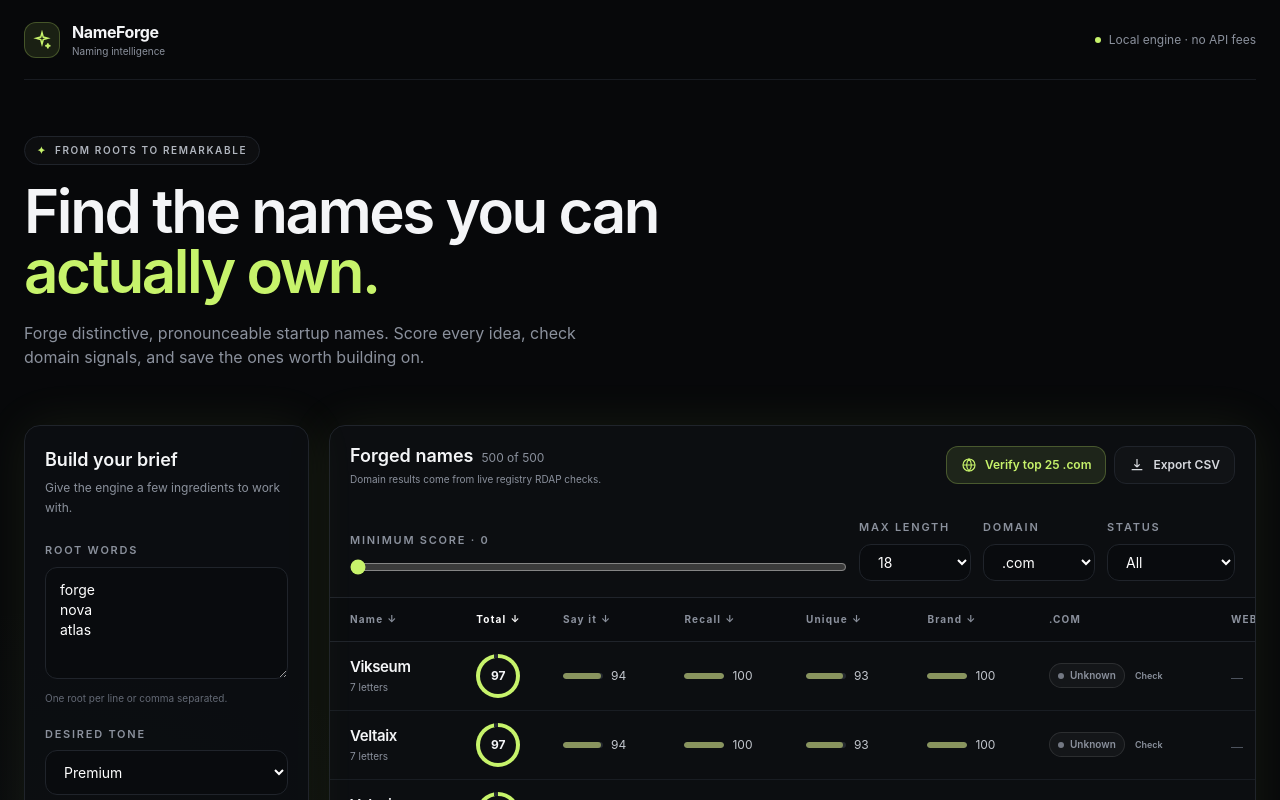
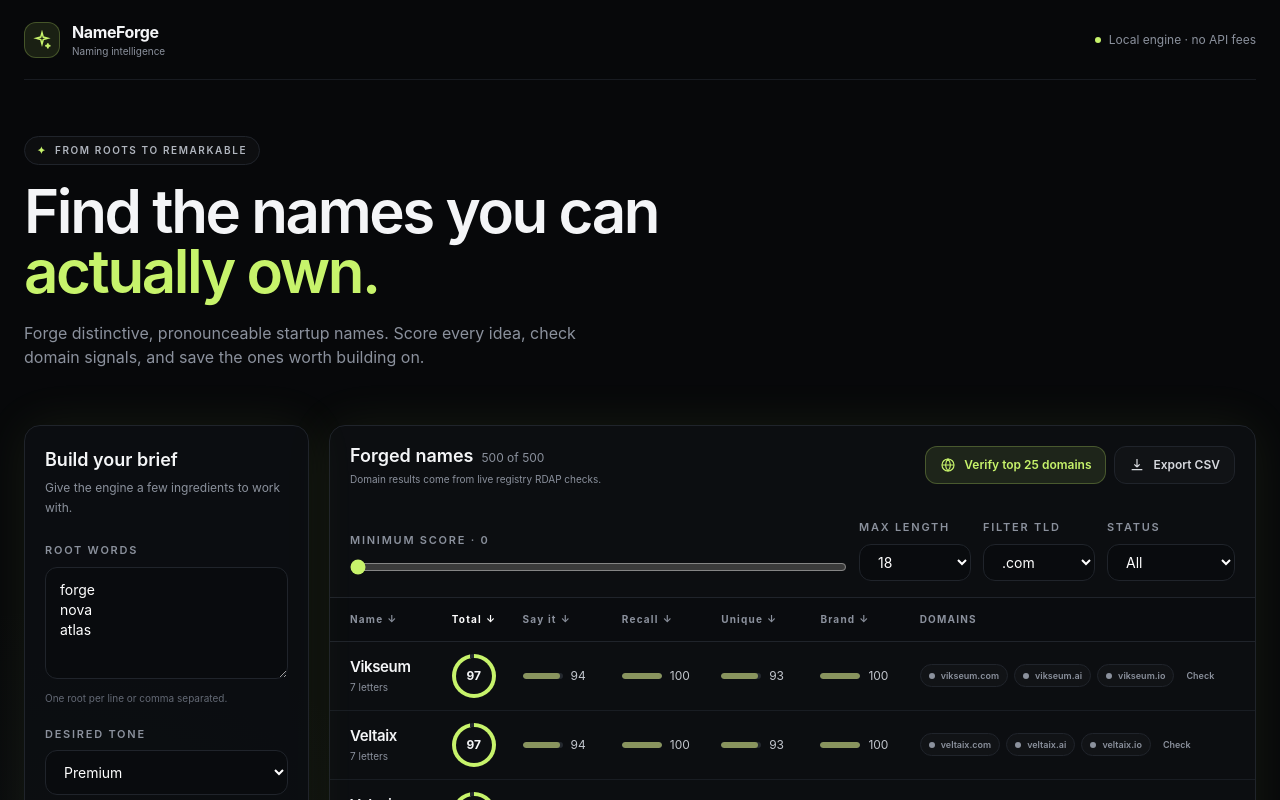
Before and after one commit to elmaxo77/nameforge, a Next.js app: page / in a window 1280 px wide. Shown: the top 800 px of the page. Built offline with nearby package versions, Linux system fonts and the light colour scheme.

Commit message:
Compare all domains in main results

```diff
--- a/app/api/domains/explore/route.ts
+++ /dev/null
@@ -1,41 +0,0 @@
-import { NextResponse } from "next/server";
-import { checkDomainRdap } from "@/lib/domain/rdap";
-import { generateDomainVariants } from "@/lib/domain/variants";
-import type { Extension } from "@/types/name";
-
-export const maxDuration = 30;
-
-const extensions: Extension[] = [".com", ".ai", ".io"];
-
-export async function POST(request: Request) {
-  try {
-    const body = await request.json() as { name?: unknown; extension?: unknown };
-    if (typeof body.name !== "string" || !extensions.includes(body.extension as Extension)) {
-      return NextResponse.json({ error: "Invalid name or extension" }, { status: 400 });
-    }
-    const extension = body.extension as Extension;
-    const variants = generateDomainVariants(body.name, 40);
-    let attempts = 0;
-
-    for (let index = 0; index < variants.length; index += 5) {
-      const chunk = variants.slice(index, index + 5);
-      const statuses = await Promise.all(
-        chunk.map((variant) => checkDomainRdap(`${variant}${extension}`)),
-      );
-      attempts += chunk.length;
-      const availableIndex = statuses.findIndex((status) => status === "available");
-      if (availableIndex >= 0) {
-        const name = chunk[availableIndex];
-        return NextResponse.json({
-          name: name[0].toUpperCase() + name.slice(1),
-          domain: `${name}${extension}`,
-          attempts: attempts - chunk.length + availableIndex + 1,
-        });
-      }
-    }
-
-    return NextResponse.json({ name: null, attempts, message: "No available close variant found." });
-  } catch {
-    return NextResponse.json({ error: "Unable to explore variants" }, { status: 500 });
-  }
-}
--- a/components/DomainBadge.tsx
+++ /dev/null
@@ -1,16 +0,0 @@
-import type { DomainStatus } from "@/types/name";
-
-const styles: Record<DomainStatus, string> = {
-  available: "border-lime/25 bg-lime/10 text-lime",
-  taken: "border-rose-400/20 bg-rose-400/10 text-rose-300",
-  unknown: "border-white/10 bg-white/[0.035] text-muted",
-};
-
-export function DomainBadge({ status }: { status: DomainStatus }) {
-  return (
-    <span className={`inline-flex min-w-[76px] items-center justify-center gap-1.5 rounded-full border px-2 py-1 text-[10px] font-semibold capitalize ${styles[status]}`}>
-      <span className="h-1.5 w-1.5 rounded-full bg-current opacity-80" />
-      {status}
-    </span>
-  );
-}
--- a/components/Filters.tsx
+++ b/components/Filters.tsx
@@ -28,7 +28,7 @@ export function Filters({ filters, setFilters, extension, setExtension, availabl
         </select>
       </label>
       <label>
-        <span className="label">Domain</span>
+        <span className="label">Filter TLD</span>
         <select className="control !w-28 !py-2" value={extension} onChange={(e) => setExtension(e.target.value as Extension)}>
           {availableExtensions.map((ext) => <option key={ext}>{ext}</option>)}
         </select>
--- a/components/NameForgeApp.tsx
+++ b/components/NameForgeApp.tsx
@@ -4,7 +4,6 @@ import { useEffect, useMemo, useState } from "react";
 import { DEFAULT_OPTIONS } from "@/data/seed";
 import { exportCandidatesCsv } from "@/lib/csv";
 import { generateNames } from "@/lib/generator";
-import { scoreName } from "@/lib/scoring";
 import type { Extension, GeneratorOptions, NameCandidate, ShortlistEntry, WorkspaceVariant } from "@/types/name";
 import { DownloadIcon, GlobeIcon, SparkIcon } from "./icons";
 import { InputPanel } from "./InputPanel";
@@ -25,8 +24,6 @@ export function NameForgeApp() {
   const [shortlist, setShortlist] = useState<ShortlistEntry[]>([]);
   const [visibleCount, setVisibleCount] = useState(60);
   const [verifying, setVerifying] = useState<Set<string>>(new Set());
-  const [exploring, setExploring] = useState<Set<string>>(new Set());
-  const [exploreErrors, setExploreErrors] = useState<Record<string, string>>({});
   const [workshopGenerating, setWorkshopGenerating] = useState<Set<string>>(new Set());
 
   useEffect(() => {
@@ -39,6 +36,13 @@ export function NameForgeApp() {
   useEffect(() => {
     localStorage.setItem(STORAGE_KEY, JSON.stringify(shortlist));
   }, [shortlist]);
+
+  useEffect(() => {
+    if (!options.extensions.includes(extension) && options.extensions.length) {
+      setExtension(options.extensions[0]);
+      setFilters((current) => ({ ...current, status: "all" }));
+    }
+  }, [extension, options.extensions]);
 
   const filtered = useMemo(() => {
     const result = candidates.filter((item) =>
@@ -91,7 +95,9 @@ export function NameForgeApp() {
     if (!batch.length) return;
     setVerifying((current) => new Set([...current, ...batch.map((item) => item.id)]));
     try {
-      const domains = batch.map((item) => `${item.name.toLowerCase()}${extension}`);
+      const allResults: Record<string, NameCandidate["domains"][Extension]> = {};
+      for (const selectedExtension of options.extensions) {
+        const domains = batch.map((item) => `${item.name.toLowerCase()}${selectedExtension}`);
         const response = await fetch("/api/domains/check", {
           method: "POST",
           headers: { "Content-Type": "application/json" },
@@ -101,95 +107,67 @@ export function NameForgeApp() {
         const data = await response.json() as {
           results: Record<string, NameCandidate["domains"][Extension]>;
         };
-      setCandidates((current) => current.map((candidate) => {
-        const domain = `${candidate.name.toLowerCase()}${extension}`;
-        return data.results[domain]
-          ? { ...candidate, domains: { ...candidate.domains, [extension]: data.results[domain] } }
-          : candidate;
-      }));
+        Object.assign(allResults, data.results);
+      }
+
+      const statusFor = (item: NameCandidate, selectedExtension: Extension) =>
+        allResults[`${item.name.toLowerCase()}${selectedExtension}`] || "unknown";
+      const preferredExtension: Extension = options.tone === "ai"
+        ? ".ai"
+        : options.tone === "fintech"
+          ? ".io"
+          : ".com";
+      const researchItems = batch.map((item) => {
+        const takenExtensions = options.extensions.filter((value) => statusFor(item, value) === "taken");
+        const sourceExtension = takenExtensions.includes(preferredExtension)
+          ? preferredExtension
+          : takenExtensions.includes(".com")
+            ? ".com"
+            : takenExtensions[0];
+        const fallbackExtension = options.extensions[0] || ".com";
+        const selectedExtension = sourceExtension || fallbackExtension;
+        return {
+          name: item.name,
+          domain: `${item.name.toLowerCase()}${selectedExtension}`,
+          status: sourceExtension ? "taken" : "available",
+        };
+      });
 
       const researchResponse = await fetch("/api/domains/research", {
         method: "POST",
         headers: { "Content-Type": "application/json" },
-        body: JSON.stringify({
-          items: batch.map((item) => {
-            const domain = `${item.name.toLowerCase()}${extension}`;
-            return { name: item.name, domain, status: data.results[domain] || "unknown" };
-          }),
-        }),
+        body: JSON.stringify({ items: researchItems }),
       });
-      if (researchResponse.ok) {
-        const researchData = await researchResponse.json() as {
+      const researchData = researchResponse.ok
+        ? await researchResponse.json() as {
             results: Record<string, { website?: string; description?: string }>;
+          }
+        : { results: {} };
+
+      setCandidates((current) => current.map((candidate) => {
+        const matched = batch.some((item) => item.id === candidate.id);
+        if (!matched) return candidate;
+        const domains = { ...candidate.domains };
+        options.extensions.forEach((selectedExtension) => {
+          domains[selectedExtension] = statusFor(candidate, selectedExtension);
+        });
+        const researchItem = researchItems.find((item) => item.name === candidate.name);
+        const research = researchItem ? researchData.results[researchItem.domain] : undefined;
+        return {
+          ...candidate,
+          domains,
+          summary: research?.description
+            ? {
+                description: research.description,
+                sourceDomain: researchItem?.status === "taken" ? researchItem.domain : undefined,
+              }
+            : candidate.summary,
         };
-        setCandidates((current) => current.map((candidate) => {
-          const domain = `${candidate.name.toLowerCase()}${extension}`;
-          return researchData.results[domain]
-            ? {
-                ...candidate,
-                research: {
-                  ...candidate.research,
-                  [extension]: researchData.results[domain],
-                },
-              }
-            : candidate;
       }));
-      }
     } finally {
       setVerifying((current) => {
         const next = new Set(current);
         batch.forEach((item) => next.delete(item.id));
-        return next;
-      });
-    }
-  };
-
-  const exploreCandidate = async (candidate: NameCandidate) => {
-    setExploring((current) => new Set(current).add(candidate.id));
-    try {
-      const response = await fetch("/api/domains/explore", {
-        method: "POST",
-        headers: { "Content-Type": "application/json" },
-        body: JSON.stringify({ name: candidate.name, extension }),
-      });
-      if (!response.ok) throw new Error("Exploration failed");
-      const result = await response.json() as {
-        name: string | null;
-        domain?: string;
-        attempts: number;
-      };
-      if (!result.name || !result.domain) {
-        setExploreErrors((current) => ({ ...current, [candidate.id]: "No available close variant found" }));
-        return;
-      }
-      const newCandidate: NameCandidate = {
-        id: candidate.id,
-        name: result.name,
-        length: result.name.length,
-        domains: {
-          ".com": extension === ".com" ? "available" : "unknown",
-          ".ai": extension === ".ai" ? "available" : "unknown",
-          ".io": extension === ".io" ? "available" : "unknown",
-        },
-        research: {
-          [extension]: { description: `Available close variant of ${candidate.name}.` },
-        },
-        ...scoreName(result.name),
-      };
-      setCandidates((current) =>
-        current.map((item) => item.id === candidate.id ? newCandidate : item),
-      );
-      setExploreErrors((current) => {
-        const next = { ...current };
-        delete next[candidate.id];
-        return next;
-      });
-    } catch {
-      setExploreErrors((current) => ({ ...current, [candidate.id]: "Exploration unavailable — try again" }));
-    } finally {
-      setExploring((current) => {
-        const next = new Set(current);
-        next.delete(candidate.id);
         return next;
       });
     }
@@ -298,7 +276,7 @@ export function NameForgeApp() {
               <div className="flex flex-wrap gap-2">
                 <button disabled={verifying.size > 0} onClick={() => verifyDomains(filtered)} className="inline-flex items-center gap-2 rounded-xl border border-lime/25 bg-lime/10 px-3.5 py-2.5 text-xs font-semibold text-lime transition hover:bg-lime/15 disabled:opacity-50">
                   <GlobeIcon className={`h-4 w-4 ${verifying.size ? "animate-spin" : ""}`} />
-                  {verifying.size ? "Checking…" : `Verify top 25 ${extension}`}
+                  {verifying.size ? "Checking all domains…" : "Verify top 25 domains"}
                 </button>
                 <button onClick={() => exportCandidatesCsv(filtered, options.extensions)} className="inline-flex items-center gap-2 rounded-xl border border-line bg-white/[0.025] px-3.5 py-2.5 text-xs font-semibold text-[#d7d9de] transition hover:border-[#353a43] hover:bg-white/5">
                   <DownloadIcon className="h-4 w-4" /> Export CSV
@@ -317,7 +295,7 @@ export function NameForgeApp() {
               }}
               availableExtensions={options.extensions}
             />
-            <ResultsTable candidates={filtered.slice(0, visibleCount)} extension={extension} shortlisted={new Set(shortlist.map((item) => item.name))} onToggleShortlist={toggleShortlist} sort={sort} descending={descending} onSort={changeSort} onVerify={(candidate) => verifyDomains([candidate])} verifying={verifying} onExplore={exploreCandidate} exploring={exploring} exploreErrors={exploreErrors} />
+            <ResultsTable candidates={filtered.slice(0, visibleCount)} extensions={options.extensions} shortlisted={new Set(shortlist.map((item) => item.name))} onToggleShortlist={toggleShortlist} sort={sort} descending={descending} onSort={changeSort} onVerify={(candidate) => verifyDomains([candidate])} verifying={verifying} />
             {visibleCount < filtered.length && (
               <div className="border-t border-line p-4 text-center">
                 <button onClick={() => setVisibleCount((count) => count + 60)} className="rounded-xl border border-line px-5 py-2.5 text-xs font-semibold text-muted transition hover:bg-white/5 hover:text-white">Show 60 more</button>
--- a/components/ResultsTable.tsx
+++ b/components/ResultsTable.tsx
@@ -1,5 +1,4 @@
 import type { Extension, NameCandidate } from "@/types/name";
-import { DomainBadge } from "./DomainBadge";
 import { ScoreRing } from "./ScoreRing";
 import { AnvilIcon } from "./icons";
 
@@ -7,7 +6,7 @@ export type SortKey = keyof Pick<NameCandidate, "name" | "length" | "total" | "p
 
 interface Props {
   candidates: NameCandidate[];
-  extension: Extension;
+  extensions: Extension[];
   shortlisted: Set<string>;
   onToggleShortlist: (name: string) => void;
   sort: SortKey;
@@ -15,9 +14,6 @@ interface Props {
   onSort: (key: SortKey) => void;
   onVerify: (candidate: NameCandidate) => void;
   verifying: Set<string>;
-  onExplore: (candidate: NameCandidate) => void;
-  exploring: Set<string>;
-  exploreErrors: Record<string, string>;
 }
 
 const Metric = ({ value }: { value: number }) => (
@@ -27,7 +23,7 @@ const Metric = ({ value }: { value: number }) => (
   </div>
 );
 
-export function ResultsTable({ candidates, extension, shortlisted, onToggleShortlist, sort, descending, onSort, onVerify, verifying, onExplore, exploring, exploreErrors }: Props) {
+export function ResultsTable({ candidates, extensions, shortlisted, onToggleShortlist, sort, descending, onSort, onVerify, verifying }: Props) {
   const Header = ({ label, field }: { label: string; field: SortKey }) => (
     <button className={`inline-flex items-center gap-1 transition hover:text-white ${sort === field ? "text-white" : ""}`} onClick={() => onSort(field)}>
       {label}<span className={sort === field && !descending ? "rotate-180" : ""}>↓</span>
@@ -45,8 +41,7 @@ export function ResultsTable({ candidates, extension, shortlisted, onToggleShort
             <th className="px-3 py-3.5"><Header label="Recall" field="memorability" /></th>
             <th className="px-3 py-3.5"><Header label="Unique" field="uniqueness" /></th>
             <th className="px-3 py-3.5"><Header label="Brand" field="brandability" /></th>
-            <th className="px-3 py-3.5">{extension}</th>
-            <th className="px-3 py-3.5">Website</th>
+            <th className="px-3 py-3.5">Domains</th>
             <th className="px-3 py-3.5">What it is</th>
             <th className="px-4 py-3.5 text-right">Forge</th>
           </tr>
@@ -54,7 +49,6 @@ export function ResultsTable({ candidates, extension, shortlisted, onToggleShort
         <tbody>
           {candidates.map((candidate) => {
             const saved = shortlisted.has(candidate.name);
-            const research = candidate.research?.[extension];
             return (
               <tr key={candidate.id} className="group border-b border-line/70 transition hover:bg-white/[0.025]">
                 <td className="px-5 py-3">
@@ -67,8 +61,26 @@ export function ResultsTable({ candidates, extension, shortlisted, onToggleShort
                 <td className="px-3 py-3"><Metric value={candidate.uniqueness} /></td>
                 <td className="px-3 py-3"><Metric value={candidate.brandability} /></td>
                 <td className="px-3 py-3">
-                  <div className="flex items-center gap-1">
-                    <DomainBadge status={candidate.domains[extension]} />
+                  <div className="flex flex-wrap items-center gap-1.5">
+                    {extensions.map((extension) => {
+                      const status = candidate.domains[extension];
+                      const domain = `${candidate.name.toLowerCase()}${extension}`;
+                      const styles = status === "available"
+                        ? "border-lime/35 bg-lime/[0.08] text-lime"
+                        : status === "taken"
+                          ? "border-rose-400/25 bg-rose-400/[0.08] text-rose-300"
+                          : "border-line bg-white/[0.025] text-muted";
+                      const content = <><span className="h-1.5 w-1.5 rounded-full bg-current" />{domain}</>;
+                      return status === "taken" ? (
+                        <a key={extension} href={`https://${domain}`} target="_blank" rel="noreferrer" className={`inline-flex items-center gap-1.5 rounded-full border px-2 py-1 text-[9px] font-semibold transition hover:brightness-125 ${styles}`}>
+                          {content}
+                        </a>
+                      ) : (
+                        <span key={extension} className={`inline-flex items-center gap-1.5 rounded-full border px-2 py-1 text-[9px] font-semibold ${styles}`}>
+                          {content}
+                        </span>
+                      );
+                    })}
                     <button
                       onClick={() => onVerify(candidate)}
                       disabled={verifying.has(candidate.id)}
@@ -76,33 +88,19 @@ export function ResultsTable({ candidates, extension, shortlisted, onToggleShort
                     >
                       {verifying.has(candidate.id) ? "…" : "Check"}
                     </button>
-                    {candidate.domains[extension] === "taken" && (
-                      <button
-                        onClick={() => onExplore(candidate)}
-                        disabled={exploring.has(candidate.id)}
-                        className="rounded-md border border-lime/20 bg-lime/5 px-1.5 py-1 text-[9px] font-semibold text-lime transition hover:bg-lime/10 disabled:opacity-40"
-                      >
-                        {exploring.has(candidate.id) ? "Exploring…" : "Explore"}
-                      </button>
-                    )}
                   </div>
-                  {exploreErrors[candidate.id] && (
-                    <div className="mt-1 max-w-48 truncate text-[9px] font-medium text-rose-300">
-                      {exploreErrors[candidate.id]}
-                    </div>
-                  )}
-                </td>
-                <td className="max-w-40 px-3 py-3">
-                  {research?.website ? (
-                    <a href={research.website} target="_blank" rel="noreferrer" className="block truncate text-xs font-medium text-lime hover:underline">
-                      {research.website.replace(/^https?:\/\//, "")}
-                    </a>
-                  ) : <span className="text-xs text-[#4f5560]">—</span>}
                 </td>
                 <td className="max-w-72 px-3 py-3">
-                  <p className="truncate text-xs text-[#aeb3bc]" title={research?.description}>
-                    {research?.description || (candidate.domains[extension] === "unknown" ? "Verify domain first" : "Researching…")}
-                  </p>
+                  <div className="flex min-w-0 items-center gap-1.5">
+                    {candidate.summary?.sourceDomain && (
+                      <span className="shrink-0 rounded bg-rose-400/10 px-1.5 py-0.5 text-[8px] font-semibold text-rose-300">
+                        {candidate.summary.sourceDomain}
+                      </span>
+                    )}
+                    <p className="truncate text-xs text-[#aeb3bc]" title={candidate.summary?.description}>
+                      {candidate.summary?.description || "Verify domains to research this name"}
+                    </p>
+                  </div>
                 </td>
                 <td className="px-4 py-3 text-right">
                   <button aria-label={saved ? `Remove ${candidate.name} from workshop` : `Forge ${candidate.name}`} title={saved ? "Remove from workshop" : "Send to Name Workshop"} onClick={() => onToggleShortlist(candidate.name)} className={`rounded-lg p-2 transition ${saved ? "bg-lime/10 text-lime" : "text-[#545a64] hover:bg-white/5 hover:text-white"}`}>
--- a/types/name.ts
+++ b/types/name.ts
@@ -25,7 +25,7 @@ export interface NameCandidate extends NameScores {
   name: string;
   length: number;
   domains: Record<Extension, DomainStatus>;
-  research?: Partial<Record<Extension, { website?: string; description?: string }>>;
+  summary?: { description: string; sourceDomain?: string };
 }
 
 export interface ShortlistEntry {
```
Also changed, not shown: 1 other file (tests, documents, lock files or other folders). Lines whose indentation alone changed are shown as unchanged.
